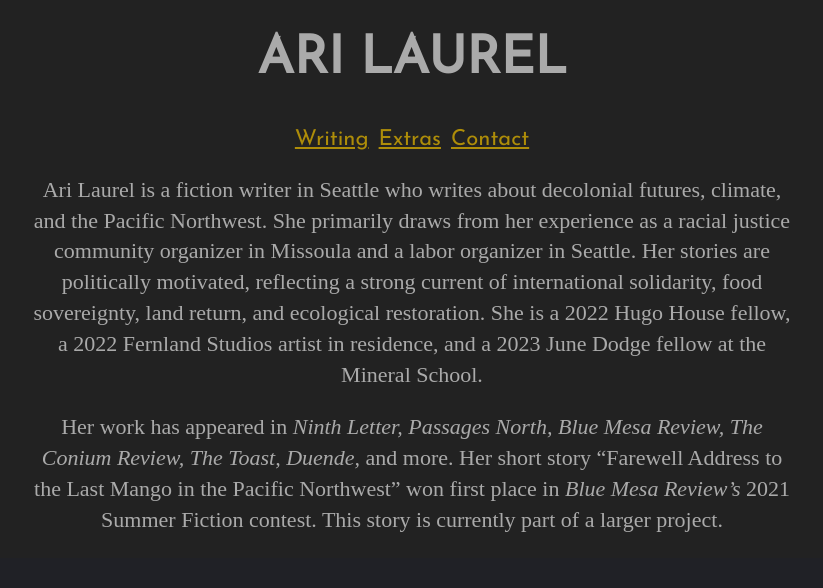
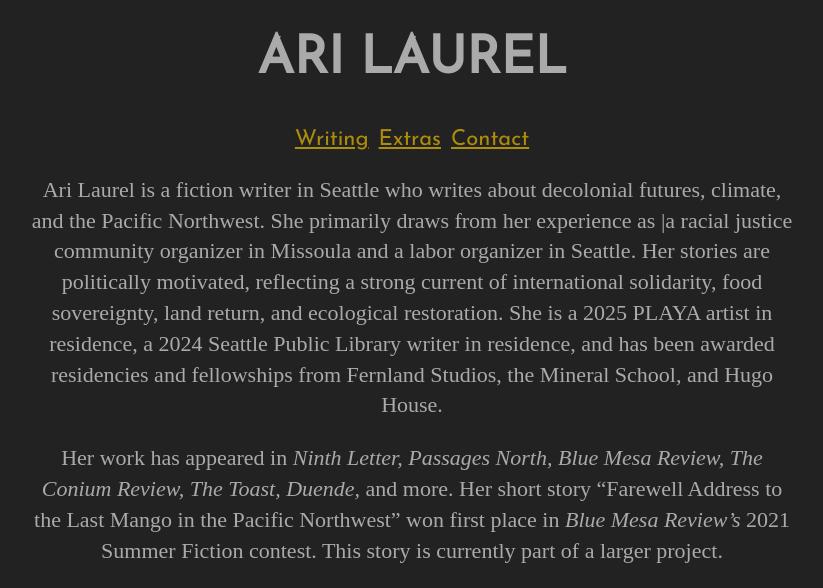
Before and after one commit to arilaurel/arilaurel.github.io, a Node project: template src/pug/pages/index.pug in a window 1280 px wide. Shown: the part 388-976 px from the top of the page, without its empty margins (228-1051 px from the left). Before the commit the page ends 920 px from the top, so only its background shows below. Run offline with Node 20 templates, Linux system fonts and the light colour scheme; the template is opened without the code that fills it, so the values that code supplies are empty; some libraries are stand-ins or nearby versions.

Commit message:
Update boi

```diff
--- a/src/pug/pages/index.pug
+++ b/src/pug/pages/index.pug
@@ -21,10 +21,10 @@ block content
           .pure-u-7-8.pure-u-md-3-5
             p.intro.oswald
               | Ari Laurel is a fiction writer in Seattle who writes about decolonial futures, climate, and the Pacific Northwest.
-              | She primarily draws from her experience as a racial justice community organizer in Missoula and a labor organizer in Seattle.
+              | She primarily draws from her experience as |a racial justice community organizer in Missoula and a labor organizer in Seattle.
               | Her stories are politically motivated, reflecting a strong current of international solidarity, food sovereignty, land return,
-              | and ecological restoration. She is a 2022 Hugo House fellow, a 2022 Fernland Studios artist in residence, and a 2023 June Dodge
-              | fellow at the Mineral School.
+              | and ecological restoration. She is a 2025 PLAYA artist in residence, a 2024 Seattle Public Library writer in residence,
+              | and has been awarded residencies and fellowships from Fernland Studios, the Mineral School, and Hugo House.
             p.intro.oswald
               | Her work has appeared in
               i Ninth Letter, Passages North, Blue Mesa Review, The Conium Review, The Toast, Duende,
```
